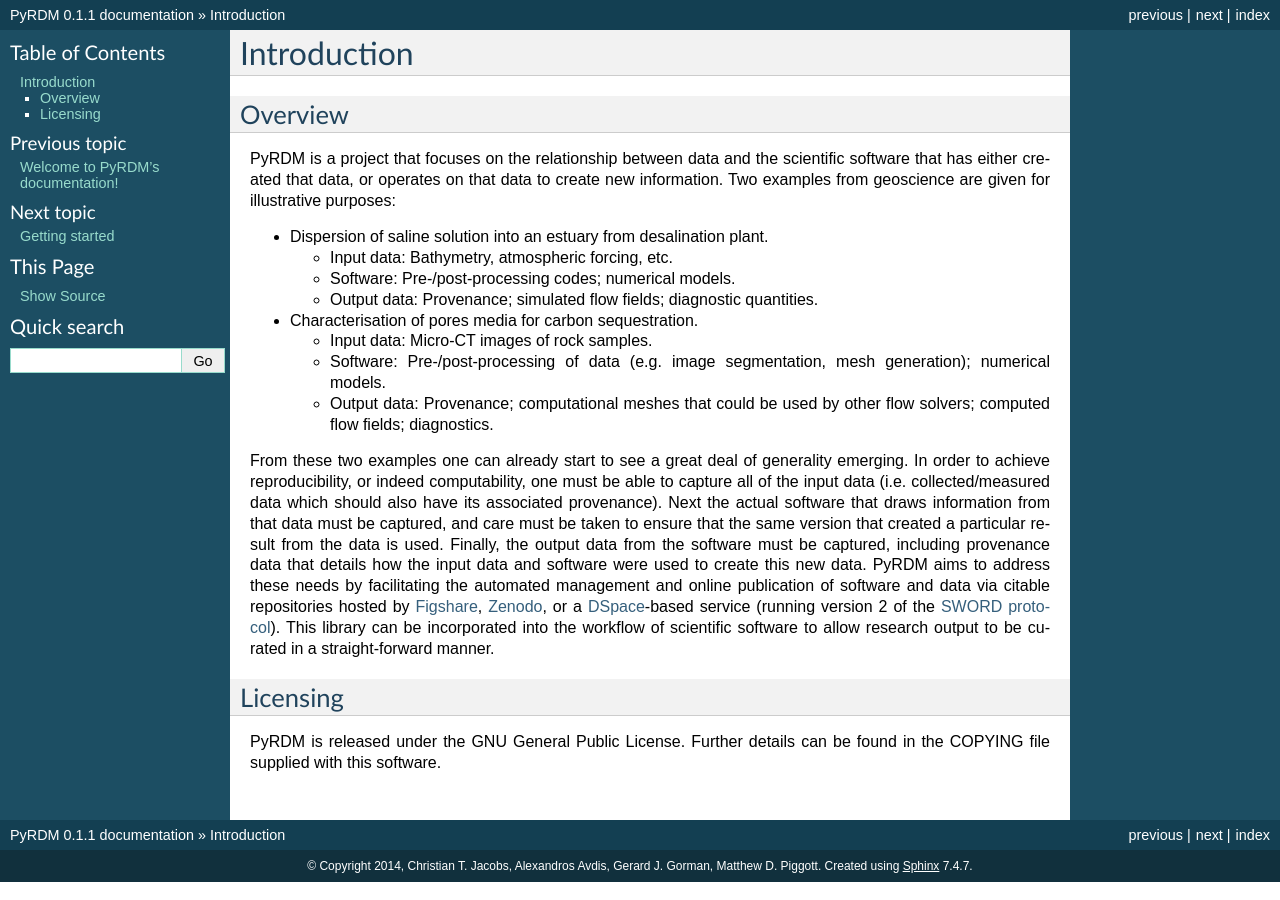
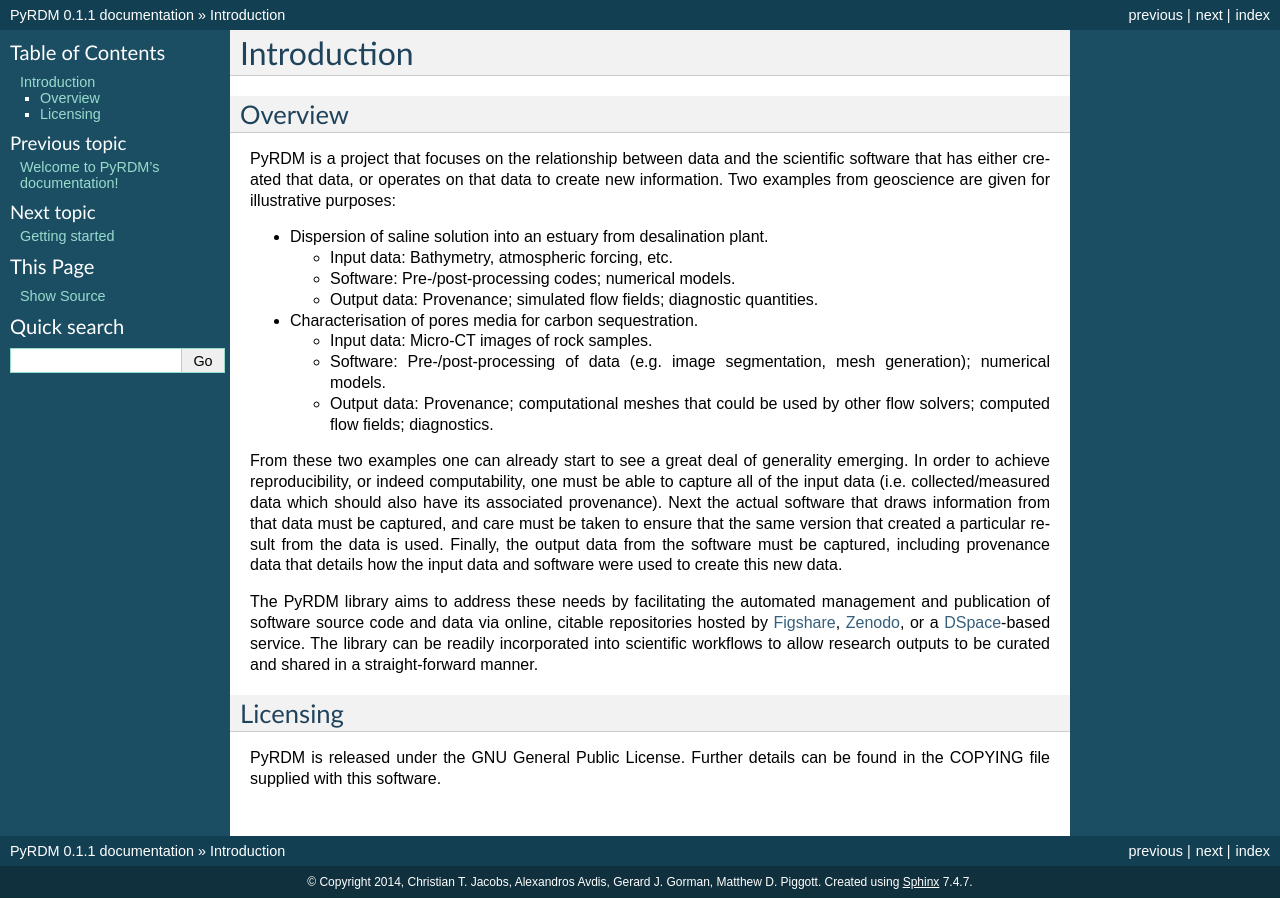
Before and after one commit to pyrdm/pyrdm, a Sphinx documentation site: the page built from docs/source/introduction.rst, in a window 1280 px wide. Built offline with Sphinx 7.4.7, drawn with Linux system fonts in a browser that asks for light colours; pages that are not in the unit, such as notebooks, are missing from menus.

Commit message:
Improvements to the documentation.

```diff
--- a/docs/source/functionality.rst
+++ b/docs/source/functionality.rst
@@ -1,5 +1,7 @@
 PyRDM functionality
 ===================
+
+PyRDM treats the publication of software source code and data separately, and this section is therefore split into two sub-sections. However, regardless of what is being published, PyRDM will print out the DOI or Handle associated with the online repository, which can be used to formally and properly cite the software and data.
 
 Publishing software
 -------------------
--- a/docs/source/getting_started.rst
+++ b/docs/source/getting_started.rst
@@ -111,7 +111,7 @@ Zenodo uses a personal access token to handle authentication.
 DSpace authentication
 ~~~~~~~~~~~~~~~~~~~~~
 
-PyRDM provides limited support for publishing with DSpace-based services which run the SWORD protocol (version 2).
+PyRDM provides limited support for publishing with DSpace-based services which use the `SWORD protocol <http://swordapp.org>`_ (version 2).
 
 #. Locate the URL of the SWORD Service Document, and add it under the ``[dspace]`` section of the ``pyrdm.ini`` configuration file. Note: this URL may need to be obtained from the system administrator.
 
--- a/docs/source/introduction.rst
+++ b/docs/source/introduction.rst
@@ -38,11 +38,9 @@ data must be captured, and care must be taken to ensure that the same
 version that created a particular result from the data is used. Finally,
 the output data from the software must be captured, including provenance
 data that details how the input data and software were used to create
-this new data. PyRDM aims to address these needs by facilitating the
-automated management and online publication of software and data via
-citable repositories hosted by `Figshare <http://www.figshare.com/>`_, `Zenodo <http://www.zenodo.org/>`_, or a `DSpace <http://www.dspace.org/>`_-based service (running version 2 of the `SWORD protocol <http://swordapp.org>`_). This library can be
-incorporated into the workflow of scientific software to allow research
-output to be curated in a straight-forward manner.
+this new data.
+
+The PyRDM library aims to address these needs by facilitating the automated management and publication of software source code and data via online, citable repositories hosted by `Figshare <http://www.figshare.com/>`_, `Zenodo <http://www.zenodo.org/>`_, or a `DSpace <http://www.dspace.org/>`_-based service. The library can be readily incorporated into scientific workflows to allow research outputs to be curated and shared in a straight-forward manner.
 
 Licensing
 ---------
```
Also changed, not shown: 1 other file.
